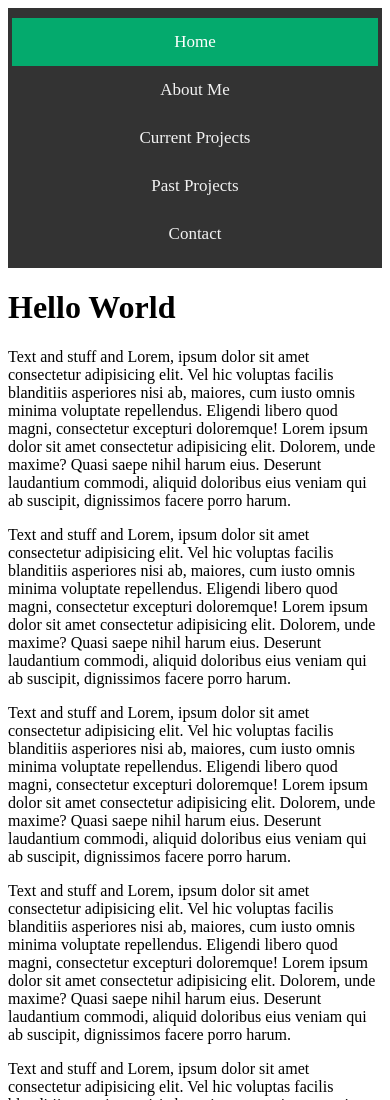
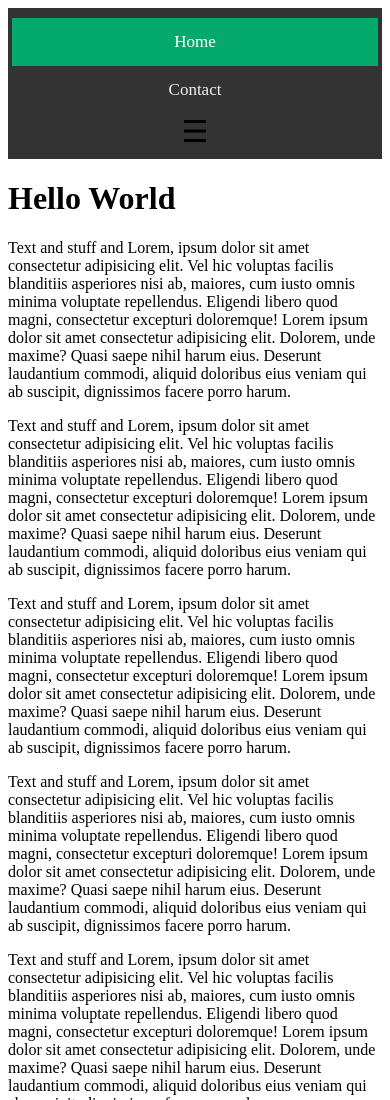
Before and after one commit to room3bnicholas/PortfolioWebsite, a plain HTML site: page index.html in a window 390 px wide. Shown: the top 1100 px of the page. Drawn offline with Linux system fonts and the light colour scheme.

Commit message:
Working Burger

```diff
--- a/index.html
+++ b/index.html
@@ -24,6 +24,11 @@
             <!-- Right Aligned -->
              <div class="topnav-right">
                 <a href="contact.html">Contact</a>
+            </div>
+
+            <!-- Burger Menu Icon for Mobile -->
+            <div class="burger-menu" onclick="toggleMenu()">
+                &#9776; <!-- Hamburger Icon -->
             </div>
         </nav>
 
@@ -76,7 +81,7 @@
             </p>
          </div>
 
-    <!-- Scripts -->
-
+         <!-- JavaScript File (Keep at bottom for improved loading)-->
+         <script src="script.js"></script>
     </body>
 </html>
--- /dev/null
+++ b/script.js
@@ -0,0 +1,5 @@
+// Burger Menu
+function toggleMenu() {
+    const centeredNav = document.querySelector('.topnav-centered');
+    centeredNav.classList.toggle('responsive');
+}
--- a/style.css
+++ b/style.css
@@ -7,6 +7,7 @@
     overflow: hidden;
     background-color: #333;
     padding: 10px 20px;
+    position: relative;
 }
 
     /* Style the links inside the navigation bar */
@@ -49,6 +50,12 @@
         justify-content: flex-end; /* Align to the right */
     }
 
+    .burger-menu {
+        display: none; /* Hide burger menu by default */
+        font-size: 30px;
+        cursor: pointer;
+    }
+
     /* Responsive navigation menu - display links on top of each other instead of next to each other (for mobile devices) */
     @media screen and (max-width: 600px) {
         .topnav {
@@ -57,7 +64,7 @@
         }
 
         .topnav a {
-            float: none;
+            /*float: none; */
             display: block;
             width: 100%; /* Make the links full-width for mobile view */
             text-align: center;
@@ -80,11 +87,25 @@
             flex-direction: column; /* Stack the centered links vertically on small screens */
             align-items: center; /* Center the links in the container */
             gap: 0; /* Remove any gap between the links */
+            display: none; /* Hide the menu links initially */
         }
 
         .topnav-centered a {
             width: auto; /* Allow the links to take their natural width */
             margin: 0; /* Remove any margin */
+        }
+
+        .burger-menu {
+            display: block; /* Show burger menu on mobile */
+        }
+
+        .topnav-centered.responsive {
+            display: block; /* Show the menu when burger is clicked */
+        }
+
+        .topnav a.active {
+            background-color: #04AA6D;
+            color: white;
         }
     }
 
```
